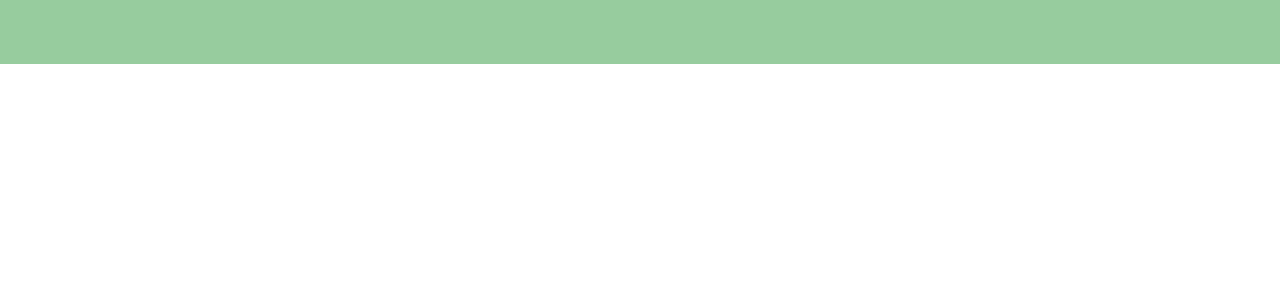
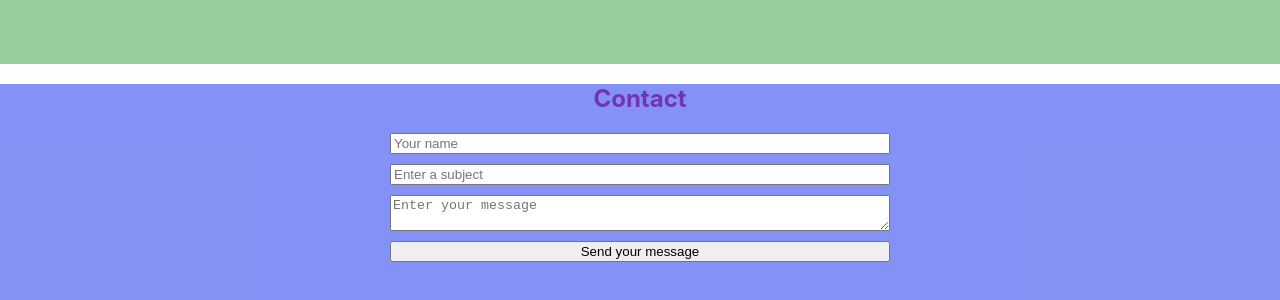
Before and after one commit to 0lgaP1/my-portfolio, a React app: page / in a window 1280 px wide. Shown: the part 3170-3470 px from the top of the page. Before the commit the page ends 3234 px from the top, so only its background shows below. Built offline with nearby package versions, Linux system fonts and the light colour scheme.

Commit message:
Added contact section

```diff
--- a/src/App.tsx
+++ b/src/App.tsx
@@ -4,6 +4,7 @@ import {Main} from "./layout/sections/main/Main";
 import {Skills} from "./layout/sections/skills/Skills";
 import {Works} from "./layout/sections/works/Works";
 import {Testimony} from "./layout/sections/testimony/Testimony";
+import {Contacts} from "./layout/sections/contacts/Contacts";
 
 
 function App() {
@@ -14,6 +15,7 @@ function App() {
             <Skills/>
             <Works />
             <Testimony />
+            <Contacts />
         </div>
     );
 }
--- /dev/null
+++ b/src/components/Button.tsx
@@ -0,0 +1,5 @@
+import styled from "styled-components";
+
+export const Button = styled.button`
+
+`
--- /dev/null
+++ b/src/layout/sections/contacts/Contacts.tsx
@@ -0,0 +1,38 @@
+import React from 'react';
+import {SectionTitle} from "../../../components/SectionTitle";
+import styled from "styled-components";
+import {Button} from "../../../components/Button";
+
+
+export const Contacts = () => {
+    return (
+        <StyledContacts>
+            <SectionTitle>Contact</SectionTitle>
+            <StyledForm>
+                <Field placeholder={"Your name"}/>
+                <Field placeholder={"Enter a subject"}/>
+                <Field placeholder="Enter your message" as={"textarea"} />
+                <Button type={"submit"}>Send your message</Button>
+            </StyledForm>
+
+        </StyledContacts>
+    );
+};
+
+const StyledContacts = styled.section`
+    background-color: rgba(32, 56, 238, 0.55);
+    min-height: 50vh;
+`
+
+const StyledForm = styled.form`
+    max-width: 500px;
+    width: 100%;
+    display: flex;
+    flex-direction: column;
+    gap: 10px;
+    margin: 0 auto;
+`
+
+const Field = styled.input`
+
+`
```
